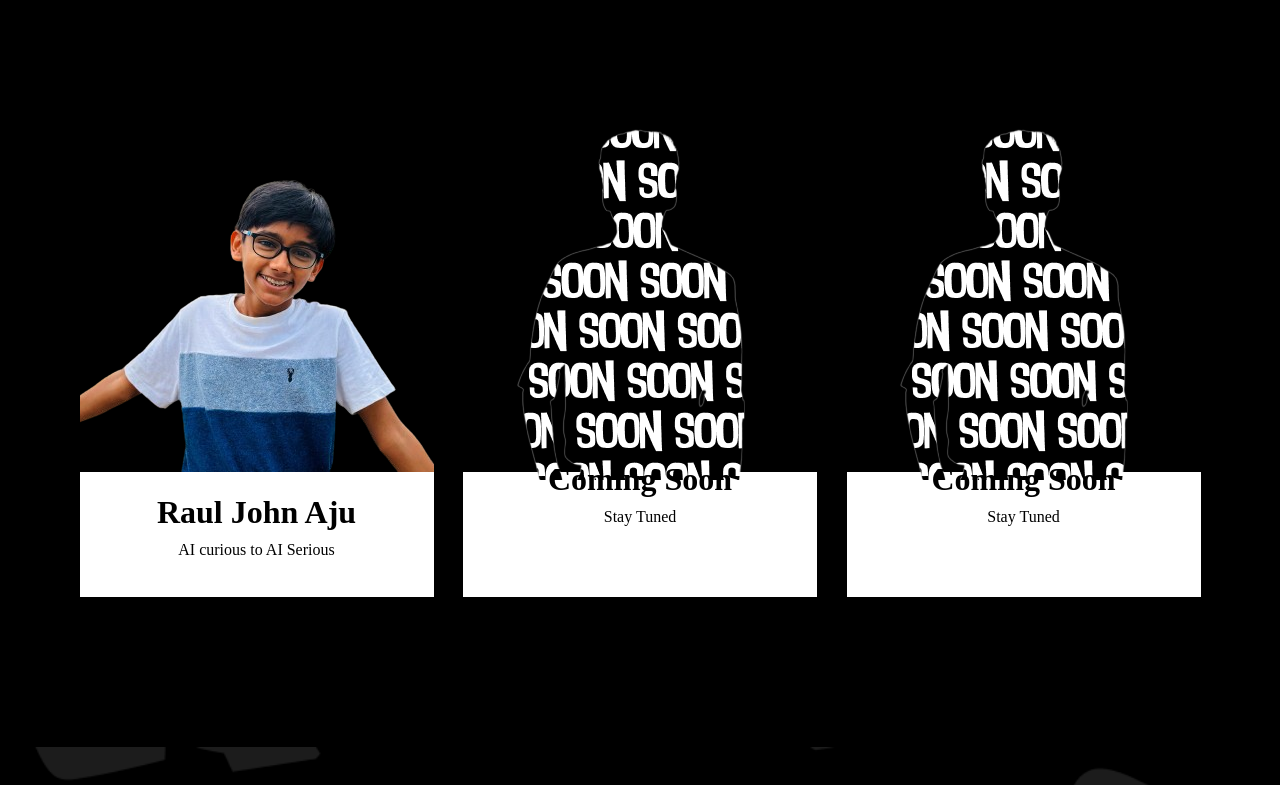
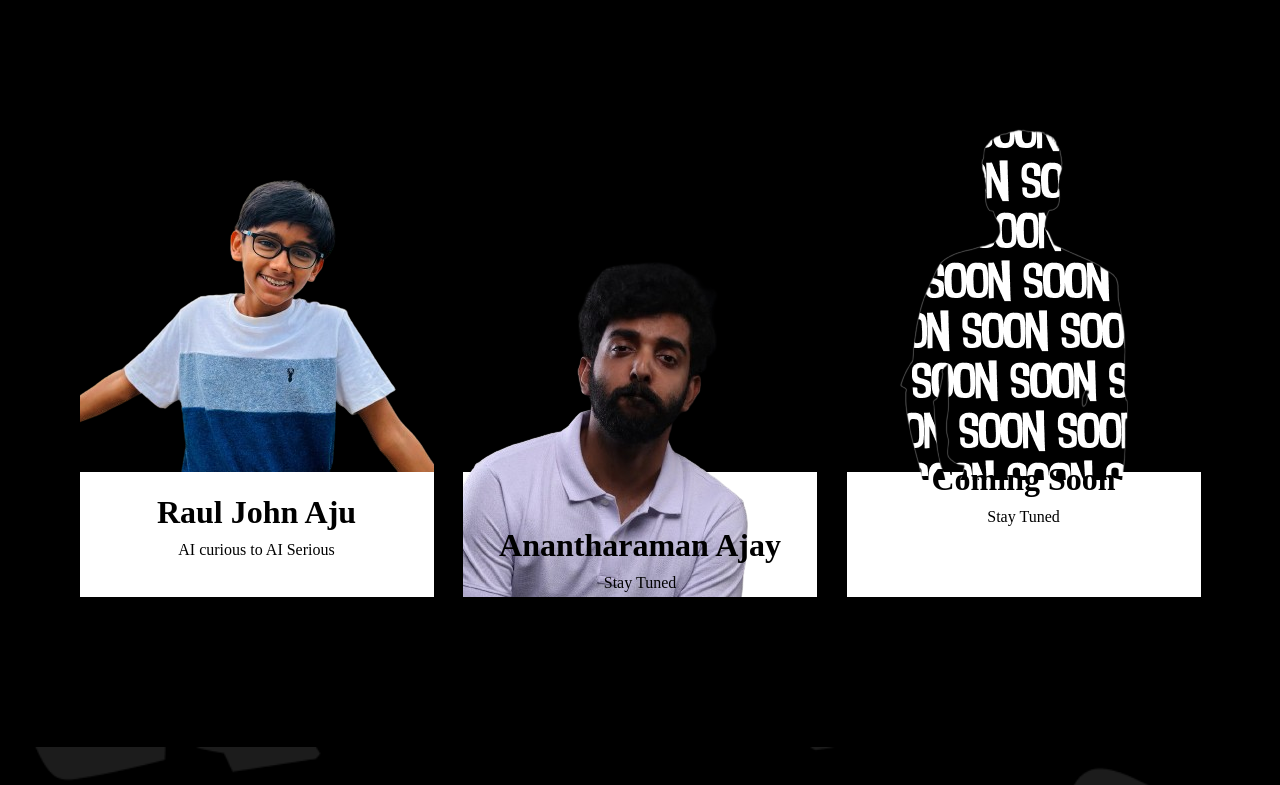
Before and after one commit to IEEE-FISAT-SB-WEBCOM/Impulse-Website, a plain HTML site: page index.html in a window 1280 px wide. Shown: the part 2770-3555 px from the top of the page. Drawn offline with nearby package versions, Linux system fonts and the light colour scheme; a web font is replaced by a local one.

Commit message:
Update index.html
new speaker

```diff
--- a/index.html
+++ b/index.html
@@ -385,11 +385,10 @@
 
         <div class="speakercard">
           <div class="spkrbg">
-            j
           </div>
-          <div class="speakerdet">
-            <img src="img/gsww.png" alt="" id="gsw">
-            <h3>Coming Soon</h3>
+          <div class="speakerdet ram">
+            <img src="img/Speakers/ram-removebg-preview.png" alt="" id="gswr" class="ram">
+            <h3 >Anantharaman Ajay</h3>
             <p>Stay Tuned</p>
           </div>
         </div>
```
